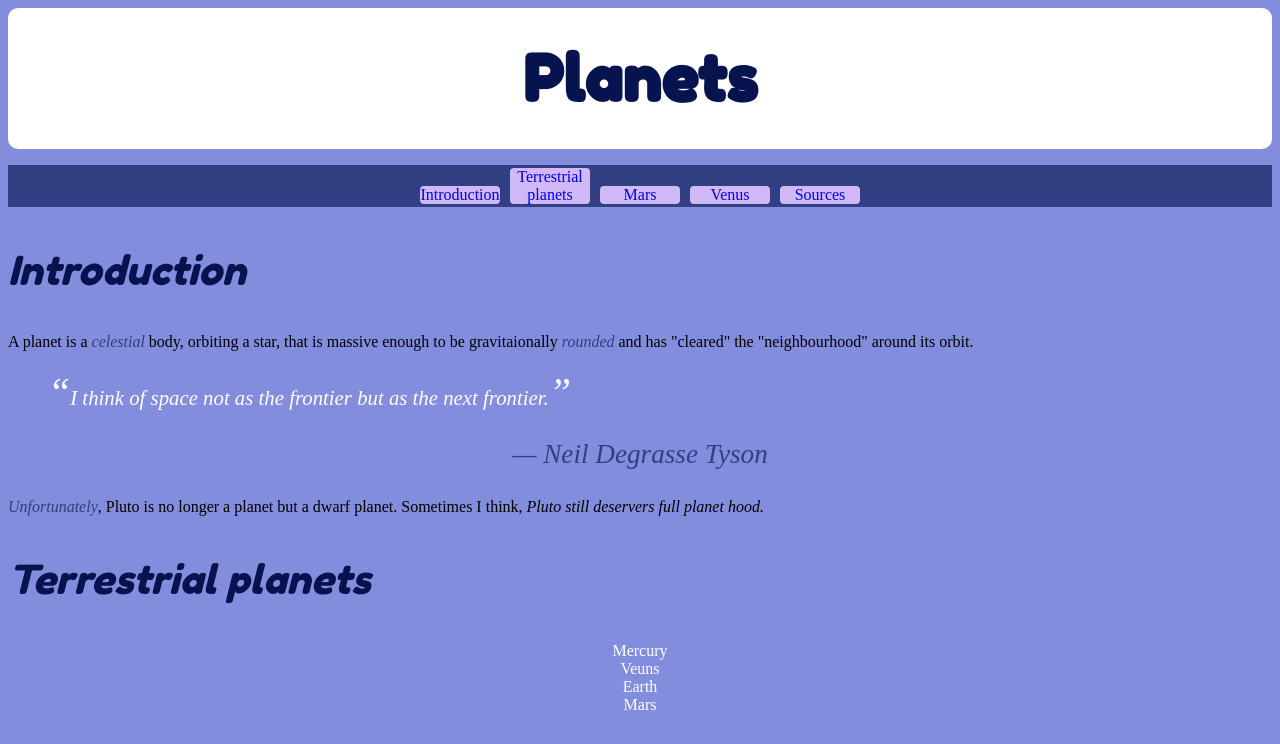
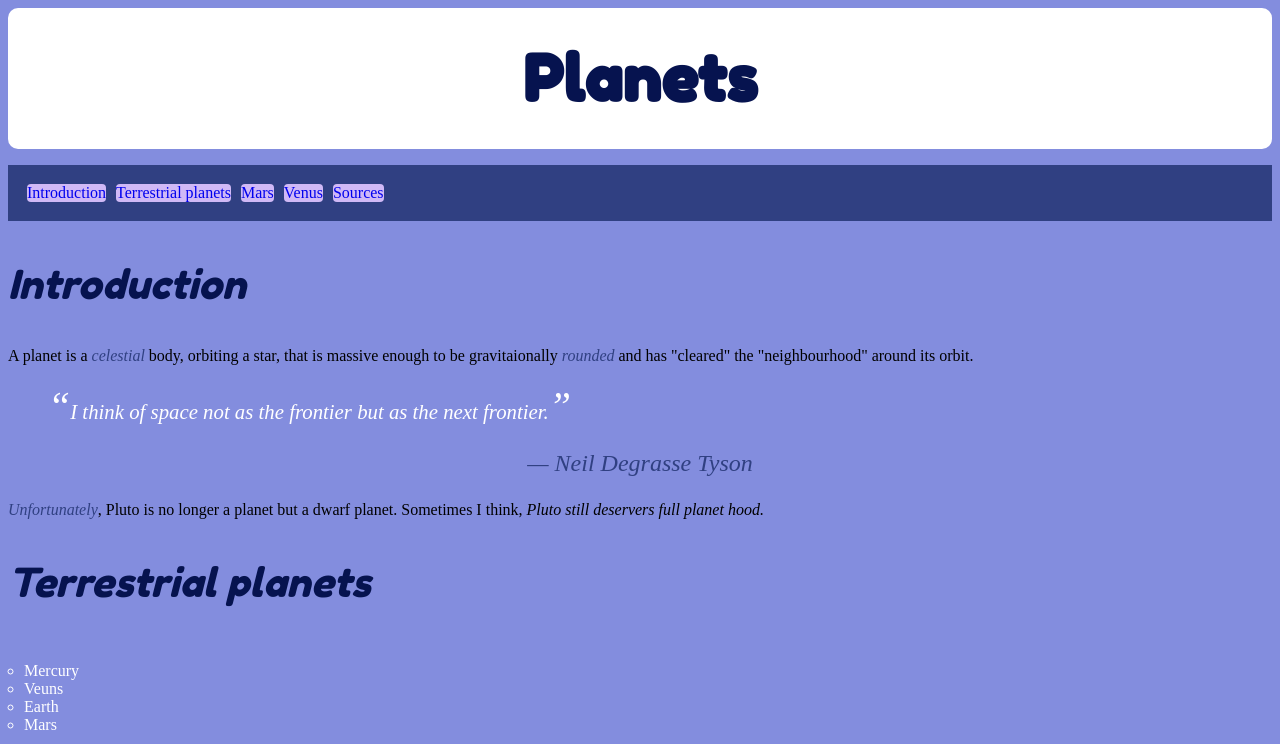
Before and after one commit to Kiyoshe/dsn1674-assignment-4, a plain HTML site: page index.html in a window 1280 px wide. Shown: the top 744 px of the page. Drawn offline with Linux system fonts and the light colour scheme.

Commit message:
Added bullets
Also added extra padding

```diff
--- a/css/main.css
+++ b/css/main.css
@@ -16,9 +16,11 @@ li{
 }
 
 ul {
-  list-style-type: none;
-  padding: 0;
-  text-align: center;
+  list-style-type: circle;
+  padding: 1em 1em 1em 1em;
+  text-align: left;
+
+
 }
 
 h1{font-size: 4rem;
@@ -29,6 +31,8 @@ h1{font-size: 4rem;
   border: 5px line #000;
   border-radius: 10px;
   display: block;
+  font-weight: bold;
+
 }
 a{
   background-color: #d0b9f6;
@@ -48,14 +52,11 @@ nav a {
       background-color: blue;
       text-decoration: none;
       border-radius:4px;
-      width: 5em;
+
     }
 
 h1,h2{ font-family: 'Fredoka One', cursive;
 color: #06134f;
-
-}
-li{
 
 }
 .cute {color: red}
@@ -76,7 +77,7 @@ blockquote {
 .neil{
   color: #304082;
   text-align: center;
-  font-size: 1.7rem;
+  font-size: 1.5rem;
   font-style: italic;
 }
 
```
